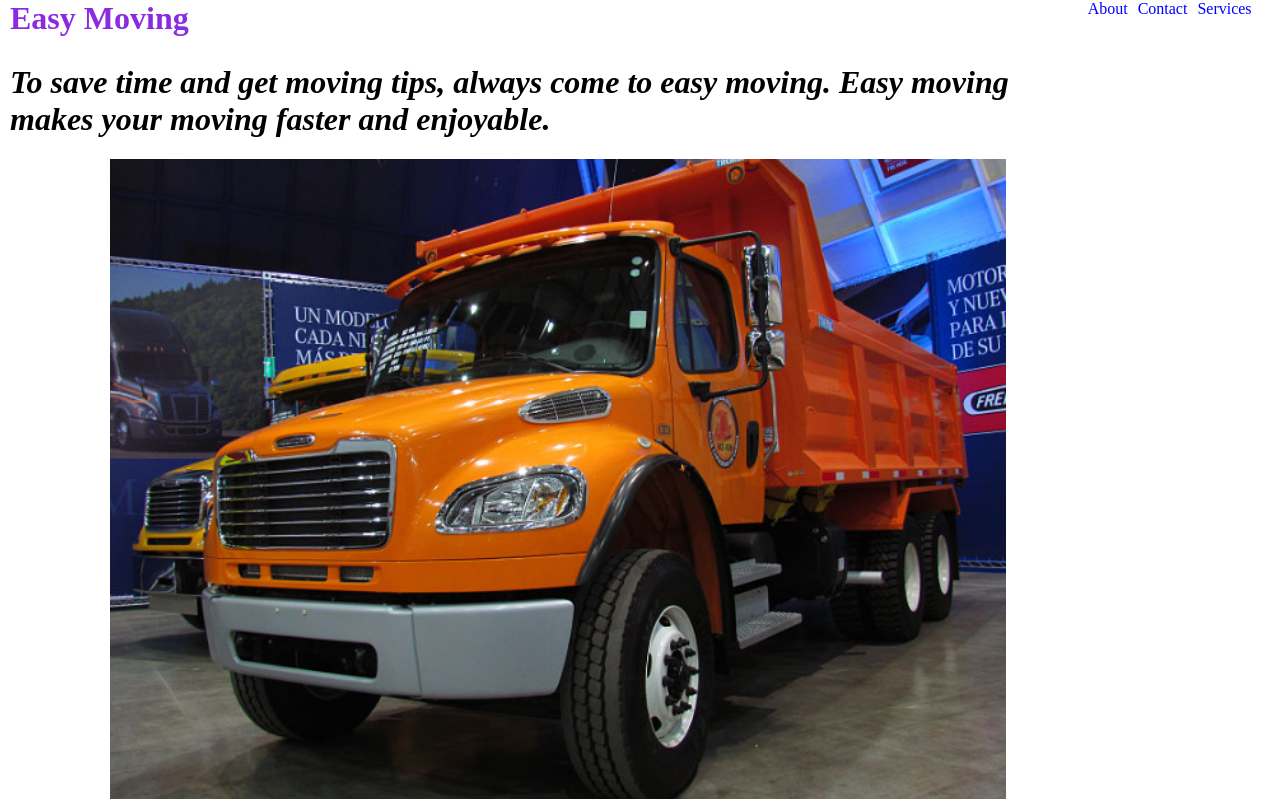
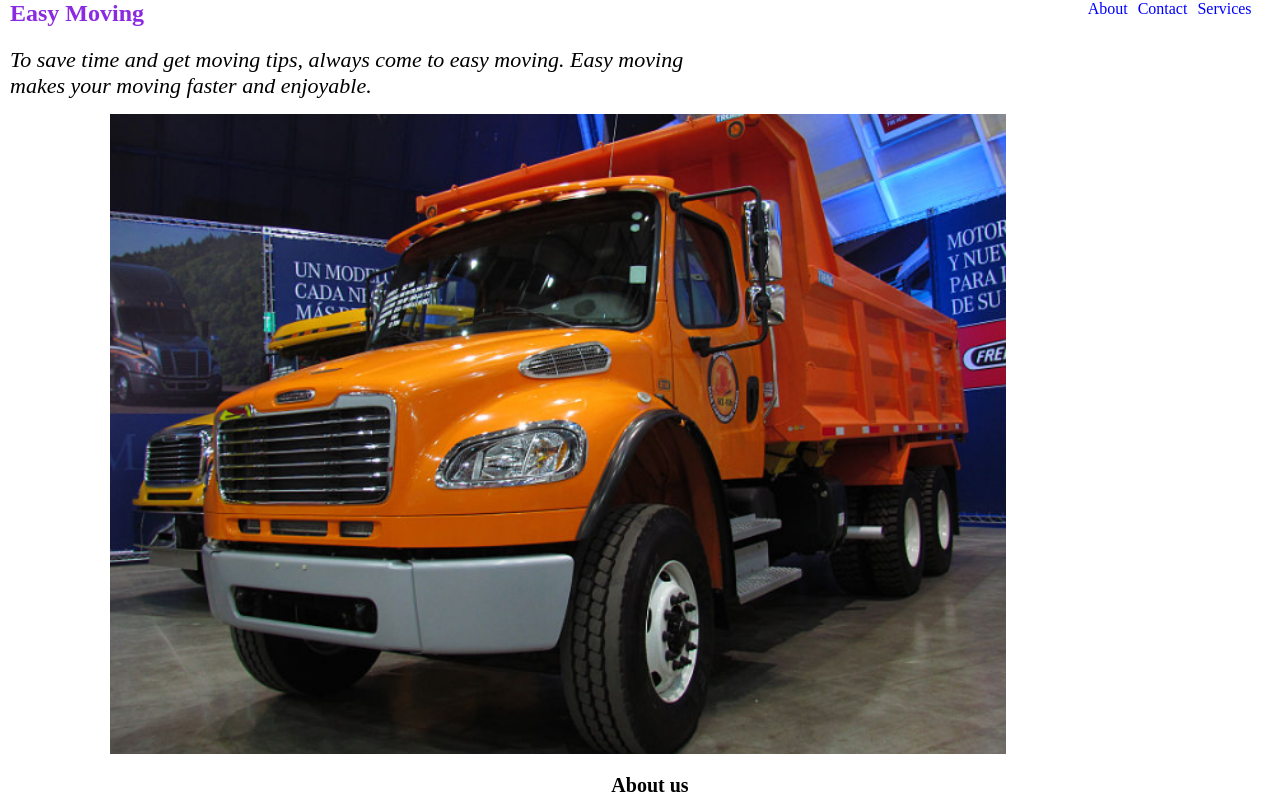
Before and after one commit to anamivale/mover-app, a React (Create React App) app in the folder frontend/: page / in a window 1280 px wide. Shown: the top 800 px of the page. Built offline with nearby package versions, Linux system fonts and the light colour scheme.

Commit message:
login cganges

```diff
--- a/frontend/src/components/admin/Login.jsx
+++ b/frontend/src/components/admin/Login.jsx
@@ -22,8 +22,12 @@ function Login() {
     }
 
     try {
-      axios.post("http://localhost:4002/", confi, user).then(() => {})
-    } catch (error) {}
+      axios.post("http://localhost:4002/login", confi, user).then(() => {
+        console.log(user)
+      })
+    } catch (error) {
+      console.log(error.message)
+    }
   }
 
   return (
--- a/frontend/src/css/home.css
+++ b/frontend/src/css/home.css
@@ -77,11 +77,12 @@ button{
 .slogun{
     /* width: 100vw; */
    /* text-align: center; */
-   font-size: xx-large;
+   font-size:22px;
    font-style: italic;
+   font-weight: 100;
 }
 .logo{
-    font-size: xx-large;
+    font-size: x-large;
 }
 form > input{
     margin-bottom: 10px;
```
